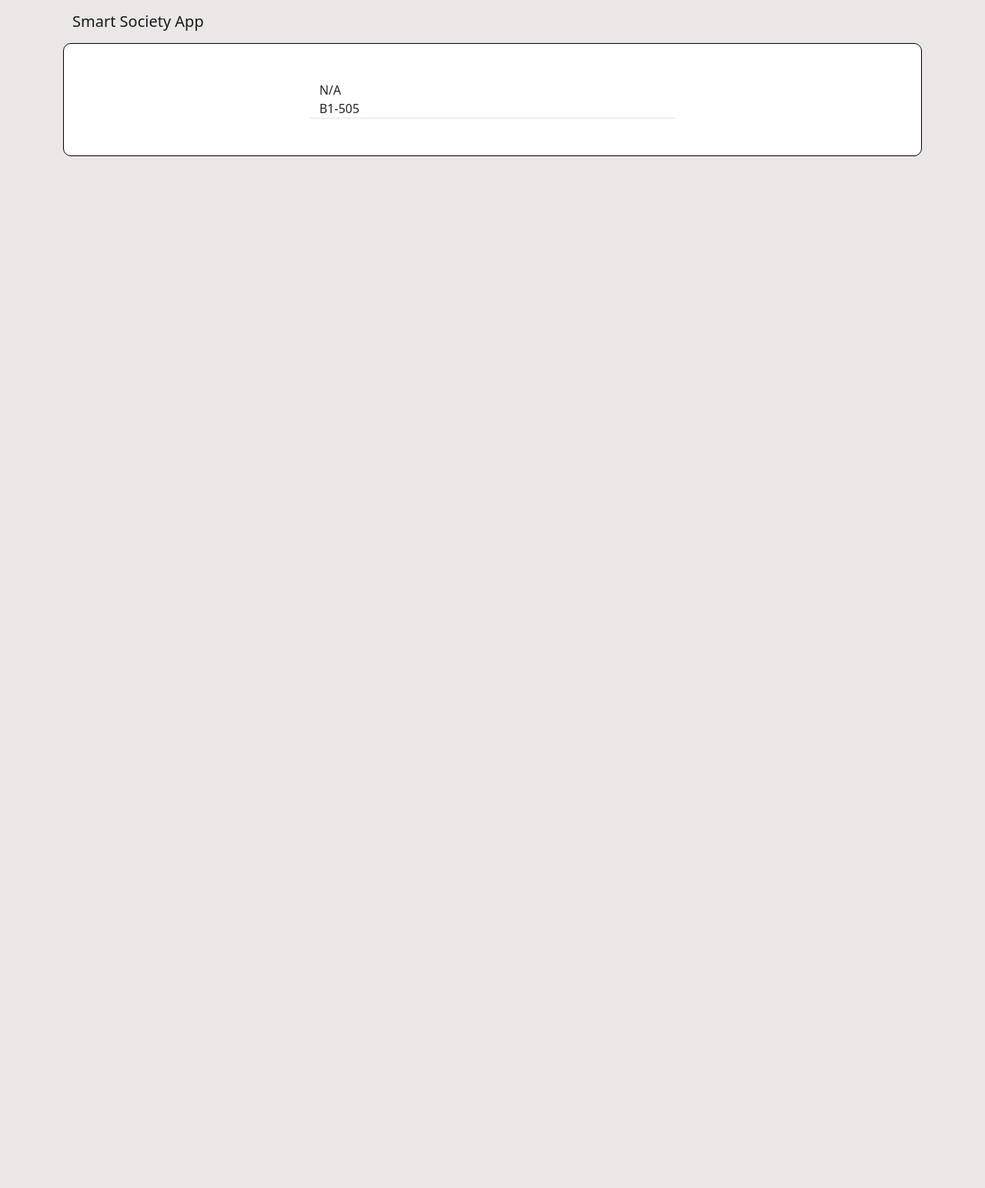
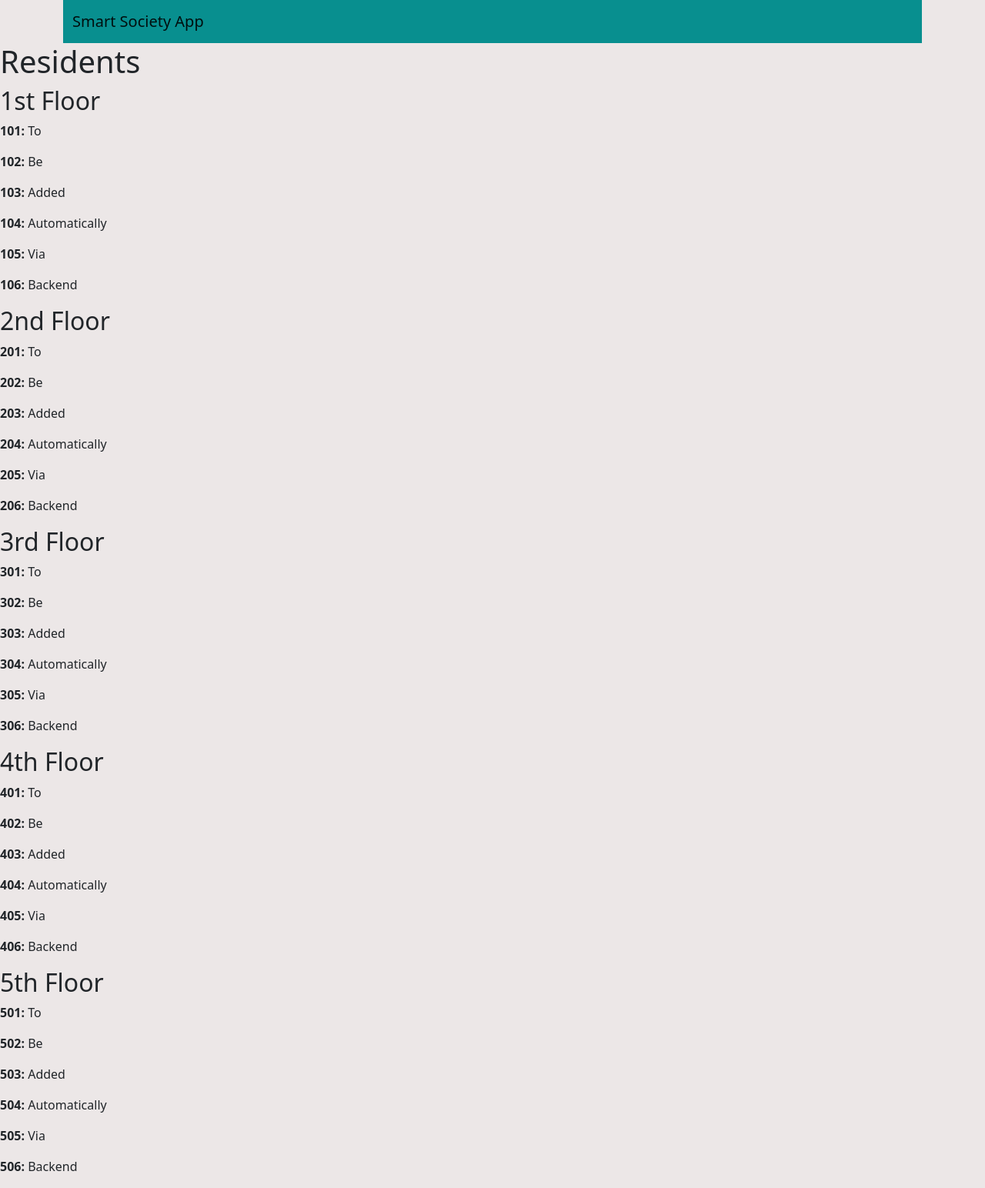
Before and after one commit to Abheelash-Mishra/Smart_Society_App, a Django app: page /residents/ in a window 1280 px wide. Shown: the whole page at 77% size. Before the commit the page ends 203 px from the top, so only its background shows below. Run offline with Django 4.2, Linux system fonts and the light colour scheme; data comes from the database, SQL or seed files in the repository; both versions use the stored data as it was after the commit; some libraries are stand-ins or nearby versions.

Commit message:
added css files

```diff
--- a/Smart_Society_App/settings.py
+++ b/Smart_Society_App/settings.py
@@ -137,3 +137,7 @@ STATIC_URL = 'static/'
 DEFAULT_AUTO_FIELD = 'django.db.models.BigAutoField'
 
 LOGIN_REDIRECT_URL = "main_page"
+
+STATICFILES_DIRS = [
+    BASE_DIR / "mainApp/../static",
+]
--- a/landing/templates/base_layout.html
+++ b/landing/templates/base_layout.html
@@ -5,6 +5,8 @@
     <meta name="viewport" content="width=device-width, initial-scale=1">
     <link href="https://cdn.jsdelivr.net/npm/bootstrap@5.0.2/dist/css/bootstrap.min.css" rel="stylesheet" integrity="sha384-EVSTQN3/azprG1Anm3QDgpJLIm9Nao0Yz1ztcQTwFspd3yD65VohhpuuCOmLASjC" crossorigin="anonymous">
     <script src="https://kit.fontawesome.com/f7099be2d1.js" crossorigin="anonymous"></script>
+      {% block stylesheet %}
+      {% endblock stylesheet %}
     <title>Social Media App</title>
   </head>
   <body style="background-color: #ece7e7">
--- a/landing/templates/navbar.html
+++ b/landing/templates/navbar.html
@@ -1,3 +1,8 @@
+
+{% block stylesheet %}
+    {% load static %}
+    <link rel="stylesheet" href="{% static 'landing/navbar.css' %}">
+{% endblock stylesheet %}
 <div class="container">
     <nav class="navbar navbar-expand-lg navbar-light">
         <div class="container-fluid">
@@ -8,7 +13,8 @@
                 <span class="navbar-toggler-icon"></span>
             </button>
             {% if user.is_authenticated %}
-            <div class="collapse navbar-collapse" id="navbarSupportedContent">
+              <div class="nav">
+                <div class="collapse navbar-collapse" id="navbarSupportedContent">
                 <ul class="navbar-nav me-auto mb-2 mb-lg-0">
                     <li class="nav-item">
                         <a class="nav-link active" aria-current="page" href="{% url 'main_page' %}">Home</a>
@@ -59,6 +65,7 @@
                         </div>
                 {% endif %}
             </div>
+         </div>
         </div>
     </nav>
 </div>
--- a/residents/templates/resident_list.html
+++ b/residents/templates/resident_list.html
@@ -2,17 +2,64 @@
 
 {% block content %}
 
-    <div class="container">
-        <div style="border: solid 1px black; border-radius: 10px; width: 100%; background-color: white">
-            <div class="row justify-content-center mt-5 mb-5">
-                <div class="col-md-5 col-sm-15 border-bottom">
-                    {% for resident in profile %}
-                        {{ resident.flat_no }}
-                        <br>
-                    {% endfor %}
-                </div>
+{#    <div class="container">#}
+{#        <div style="border: solid 1px black; border-radius: 10px; width: 100%; background-color: white">#}
+{#            <div class="row justify-content-center mt-5 mb-5">#}
+{#                <div class="col-md-5 col-sm-15 border-bottom">#}
+{#                    {% for resident in profile %}#}
+{#                        {{ resident.flat_no }}#}
+{#                        <br>#}
+{#                    {% endfor %}#}
+{#                </div>#}
+{#            </div>#}
+{#        </div>#}
+{#    </div>#}
+     <h1 id="resident">Residents</h1>
+        <div class="residents_container">
+            <div id="1st">
+                <h2>1st Floor</h2>
+                <p><strong>101: </strong>To</p>
+                <p><strong>102: </strong>Be</p>
+                <p><strong>103: </strong>Added</p>
+                <p><strong>104: </strong>Automatically</p>
+                <p><strong>105: </strong>Via</p>
+                <p><strong>106: </strong>Backend</p>
             </div>
-        </div>
-    </div>
+            <div id="2nd">
+                <h2>2nd Floor</h2>
+                <p><strong>201: </strong>To</p>
+                <p><strong>202: </strong>Be</p>
+                <p><strong>203: </strong>Added</p>
+                <p><strong>204: </strong>Automatically</p>
+                <p><strong>205: </strong>Via</p>
+                <p><strong>206: </strong>Backend</p>
+            </div>
+            <div id="3rd">
+                <h2>3rd Floor</h2>
+                <p><strong>301: </strong>To</p>
+                <p><strong>302: </strong>Be</p>
+                <p><strong>303: </strong>Added</p>
+                <p><strong>304: </strong>Automatically</p>
+                <p><strong>305: </strong>Via</p>
+                <p><strong>306: </strong>Backend</p>
+            </div>
+            <div id="4th">
+                <h2>4th Floor</h2>
+                <p><strong>401: </strong>To</p>
+                <p><strong>402: </strong>Be</p>
+                <p><strong>403: </strong>Added</p>
+                <p><strong>404: </strong>Automatically</p>
+                <p><strong>405: </strong>Via</p>
+                <p><strong>406: </strong>Backend</p>
+            </div>
+            <div id="5th">
+                <h2>5th Floor</h2>
+                <p><strong>501: </strong>To</p>
+                <p><strong>502: </strong>Be</p>
+                <p><strong>503: </strong>Added</p>
+                <p><strong>504: </strong>Automatically</p>
+                <p><strong>505: </strong>Via</p>
+                <p><strong>506: </strong>Backend</p>
+            </div>
 
 {% endblock %}
--- /dev/null
+++ b/static/landing/navbar.css
@@ -0,0 +1,13 @@
+nav {
+  display: flex;
+  width: 100%;
+  padding: 10px 0;
+  justify-content: center;
+  background-color: #088F8F;
+  position: sticky;
+  cursor: pointer;
+}
+li {
+    margin-left: 50px;
+  float: left;
+}
```
Also changed, not shown: mainApp/templates/main_page.html (+15 -74 lines), static/mainApp/main_page.css (added, +64 -0 lines), db.sqlite3.
